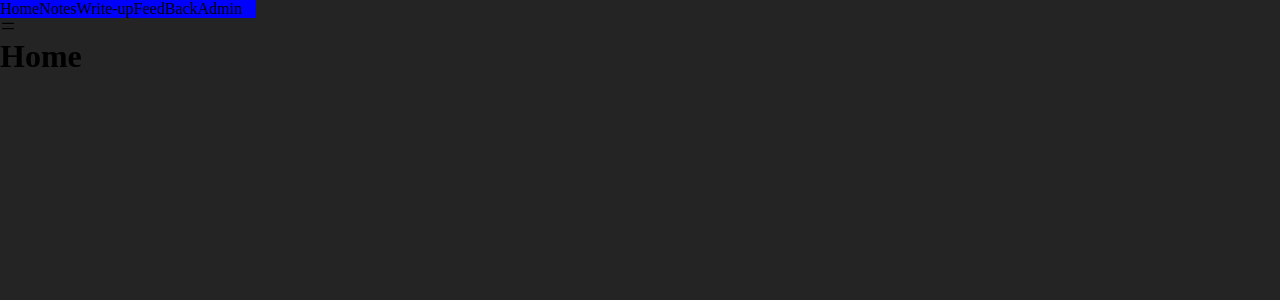
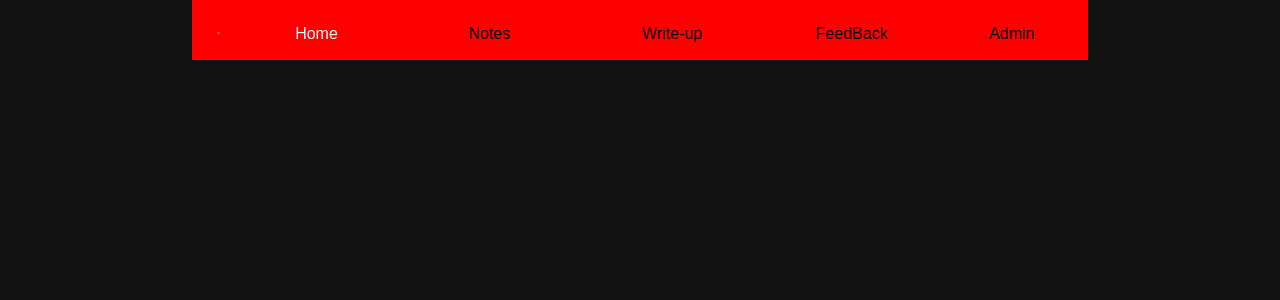
Before and after one commit to buma08/dedsec, a React (Vite) app in the folder blogger/: page / in a window 1280 px wide. Shown: the top 300 px of the page. Built offline with nearby package versions, Linux system fonts and the light colour scheme.

Commit message:
navBar mobile first

```diff
--- a/blogger/src/components/NavBar.jsx
+++ b/blogger/src/components/NavBar.jsx
@@ -1,39 +1,55 @@
-import '../css/Nav.css'
-import UseQuery from '../hooks/useQuery'
-import {TbMenu} from 'react-icons/tb'
-function NavBar(){
+import "../css/Nav.css";
+import UseQuery from "../hooks/useQuery";
+import { TbMenu } from "react-icons/tb";
+import {RxCross2} from 'react-icons/rx'
+function NavBar() {
+  const url = window.location.href;
+  let page = url.slice(22);
+  console.log(page);
+  if (page === "") {
+    page = "home";
+  }
+  function isActive(p) {
+    if (p === page) {
+      return " active";
+    } else {
+      return "";
+    }
+  }
+  function ToggleMenu() {
+    document.getElementById("navBar-id").classList.toggle("navBar__active");
+  }
+  return (
 
-    const url = window.location.href
-    let page = url.slice(22)
-    console.log(page)
-    if(page === ''){
-        page = 'home'
-    }
-    function isActive(p){
+    <>
+    <div className="navBar__button-open-div">
+        <TbMenu onClick={ToggleMenu} id=' navbar__button-open'></TbMenu>
+    </div>
 
-        if(p === page){
-            return ' active'
-        }
-        else{
-            return ''
-        }
-    }
-    function ToggleMenu(){
-        document.getElementById('navBar-id').classList.toggle('navBar__active')
-    }
-    return(
-        <>
-        <nav className='navBar__active' id='navBar-id'>
-            <p className={"navBar__item" + isActive('home')}>Home</p>
-            <p className={"navBar__item" + isActive('notes')}>Notes</p>
-            <p className={"navBar__item" + isActive('writeup')}>Write-up</p>
-            <p className={"navBar__item" + isActive('feedback')}>FeedBack</p>
-            <p className={"navBar__item" + isActive('admin')}>Admin</p>
-        </nav>
-        <TbMenu className='navBar_button' onClick={ToggleMenu}></TbMenu>
-        </>
+      <nav className="navBar" id="navBar-id">
+        <RxCross2 className="navBar_button" onClick={ToggleMenu}></RxCross2>
+        <li className="navBar__li">
+          <p className={"navBar__item" + isActive("home")}>Home</p>
+        </li>
 
+        <li className="navBar__li">
+          <p className={"navBar__item" + isActive("notes")}>Notes</p>
+        </li>
 
-    )
+        <li className="navBar__li">
+          <p className={"navBar__item" + isActive("writeup")}>Write-up</p>
+        </li>
+
+        <li className="navBar__li">
+          <p className={"navBar__item" + isActive("feedback")}>FeedBack</p>
+        </li>
+
+        <li className="navBar__li">
+          <p className={"navBar__item" + isActive("admin")}>Admin</p>
+        </li>
+
+      </nav>
+    </>
+  );
 }
-export default NavBar
+export default NavBar;
--- a/blogger/src/css/App.css
+++ b/blogger/src/css/App.css
@@ -1,3 +1,3 @@
 body{
-    background: rgb(36, 36, 36);
+    background: #111111;
 }
--- a/blogger/src/css/Nav.css
+++ b/blogger/src/css/Nav.css
@@ -2,17 +2,62 @@
     margin:0px;
 }
 .navBar{
-    display:none;
+    margin-left:-350%;
+    transition: all 0.5s ease;
+
 }
 .navBar__active{
+   margin-left:0px;
+    width:100%;
     height:100%;
-    width:20%;
-    background-color: blue;
-    display: flex;
-
+    background-color: #141414;
+    position: fixed;
+    font-family: Arial, Helvetica, sans-serif;
+    display:table;
+    color:#ffffff;
+}
+.navBar__item{
+    padding:25px;
 }
 
+.navBar__li{
+    list-style: none;
+    margin-left: 50px;
+    border-bottom: 0.5px solid grey;
+    width:70%;
+    transition: all 0.25s ease;
+}
 
-.navBar__button{
-    position: static;
+svg{
+    margin-left: 25px;
+    margin-top:25px;
+    padding-bottom: 15px;
+    color:#ffffff;
 }
+
+.navBar__button-open-div{
+    position: absolute;
+}
+
+    .active{
+        color:aliceblue
+    }
+@media only screen and (min-width: 768px) {
+
+    .navBar{
+        margin-left:15%;
+        background-color: red;
+        font-size: 1rem;
+        display:flex;
+        width:70%;
+        height: 60px;
+        font-family: Arial, Helvetica, sans-serif;
+    }
+    .navBar__button-open-div{
+        display: none;
+    }
+    .navBar__li{
+    border:none
+}
+
+  }
--- a/blogger/src/pages/Home.jsx
+++ b/blogger/src/pages/Home.jsx
@@ -3,9 +3,10 @@
 function HomePage(){
     return(
         <>
+
         <NavBar></NavBar>
 
-        <h1>Home</h1>
+
         </>
     )
 }
```
